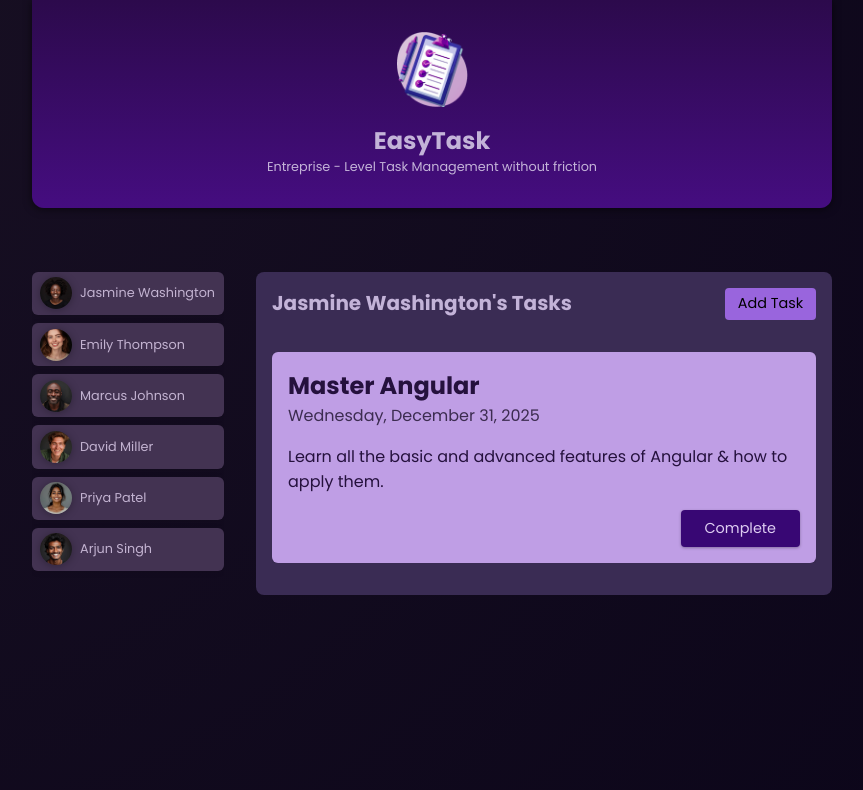
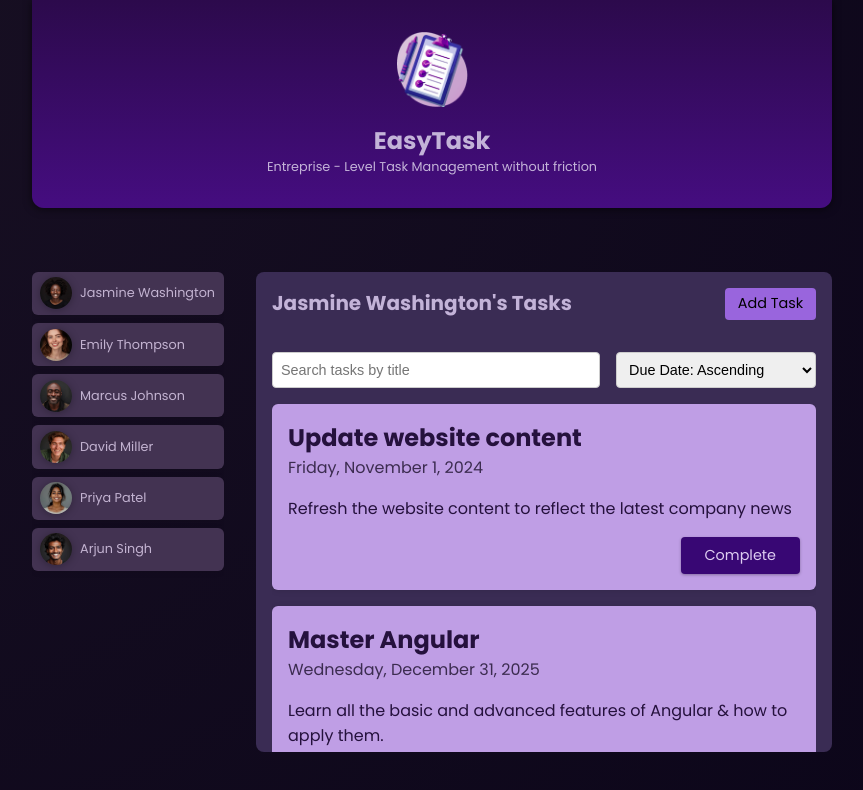
Before and after one commit to tokimanana/Angular_Complete_Guide, an Angular app: page / in a window 1280 px wide. Both pictures are taken after a click on the button "Jasmine Washington". Shown: the top 790 px of the page, without its empty margins (208-1071 px from the left). Built offline with nearby package versions, Linux system fonts and the light colour scheme.

Commit message:
Second Enhancement : Filter and Sort

```diff
--- a/src/app/tasks/tasks.component.css
+++ b/src/app/tasks/tasks.component.css
@@ -61,3 +61,25 @@ ul {
     width: auto;
   }
 }
+
+.filter-sort {
+  display: flex;
+  gap: 1rem;
+  margin-bottom: 1rem;
+}
+
+.filter-sort input,
+.filter-sort select {
+  padding: 0.5rem;
+  border-radius: 4px;
+  border: 1px solid #ccc;
+  font-size: 0.9rem;
+}
+
+.filter-sort input {
+  flex: 1;
+}
+
+.filter-sort select {
+  width: 200px;
+}
--- a/src/app/tasks/tasks.component.html
+++ b/src/app/tasks/tasks.component.html
@@ -10,8 +10,16 @@
     </menu>
   </header>
 
+  <div class="filter-sort">
+    <input type="text" placeholder="Search tasks by title" [(ngModel)]="searchTerm" />
+    <select [(ngModel)]="sortOrder">
+      <option value="asc">Due Date: Ascending</option>
+      <option value="desc">Due Date: Descending</option>
+    </select>
+  </div>
+
   <ul>
-    @for (task of selectedUserTasks; track task.id) {
+    @for (task of filteredAndSortedTasks; track task.id) {
       <li>
         <app-task [task]="task"/>
       </li>
--- a/src/app/tasks/tasks.component.ts
+++ b/src/app/tasks/tasks.component.ts
@@ -1,25 +1,51 @@
-import { Component, Input } from '@angular/core';
+import { Component, Input, SimpleChanges, OnChanges, OnInit } from '@angular/core';
 
 import { TaskComponent } from './task/task.component';
 import { NewTaskComponent } from './new-task/new-task.component';
 import { TasksService } from './tasks.services';
+import { CommonModule } from '@angular/common';
+import { FormsModule } from '@angular/forms';
+import { Task } from './task/task.model';
 
 @Component({
   selector: 'app-tasks',
   standalone: true,
   templateUrl: './tasks.component.html',
   styleUrl: './tasks.component.css',
-  imports: [TaskComponent, NewTaskComponent],
+  imports: [TaskComponent, NewTaskComponent, CommonModule, FormsModule],
 })
-export class TasksComponent {
+export class TasksComponent implements OnInit, OnChanges{
   @Input({ required: true }) userId!: string;
   @Input({ required: true }) name!: string;
   isAddingTask = false;
+  searchTerm: string = '';
+  sortOrder: string = 'asc';
+  tasks: Task[] = [];
 
   constructor(private tasksService: TasksService) {}
 
-  get selectedUserTasks() {
-    return this.tasksService.getUserTasks(this.userId);
+  ngOnInit() {
+    this.loadTasks();
+  }
+
+  ngOnChanges(changes: SimpleChanges) {
+    if (changes['userId']) {
+      this.loadTasks();
+    }
+  }
+
+  loadTasks() {
+    this.tasks = this.tasksService.getUserTasks(this.userId);
+  }
+
+  get filteredAndSortedTasks() {
+    return this.tasks
+      .filter(task => task.title.toLowerCase().includes(this.searchTerm.toLowerCase()))
+      .sort((a, b) => {
+        const dateA = new Date(a.dueDate).getTime();
+        const dateB = new Date(b.dueDate).getTime();
+        return this.sortOrder === 'asc' ? dateA - dateB : dateB - dateA;
+    });
   }
 
   onStartAddTask() {
@@ -28,5 +54,6 @@ export class TasksComponent {
 
   onCloseAddTask() {
     this.isAddingTask = false;
+    this.loadTasks(); // Refresh tasks after adding
   }
 }
--- a/src/app/tasks/tasks.services.ts
+++ b/src/app/tasks/tasks.services.ts
@@ -8,8 +8,7 @@ export class TasksService {
       id: 't1',
       userId: 'u1',
       title: 'Master Angular',
-      summary:
-        'Learn all the basic and advanced features of Angular & how to apply them.',
+      summary: 'Learn all the basic and advanced features of Angular & how to apply them.',
       dueDate: '2025-12-31',
       completed: false,
     },
@@ -25,9 +24,64 @@ export class TasksService {
       id: 't3',
       userId: 'u3',
       title: 'Prepare issue template',
-      summary:
-        'Prepare and describe an issue template which will help with project management',
+      summary: 'Prepare and describe an issue template which will help with project management',
       dueDate: '2024-06-15',
+      completed: false,
+    },
+    {
+      id: 't4',
+      userId: 'u2',
+      title: 'Design logo',
+      summary: 'Create a new logo for the company rebranding project',
+      dueDate: '2024-07-20',
+      completed: false,
+    },
+    {
+      id: 't5',
+      userId: 'u4',
+      title: 'Write documentation',
+      summary: 'Document the new API endpoints for the development team',
+      dueDate: '2024-08-10',
+      completed: false,
+    },
+    {
+      id: 't6',
+      userId: 'u5',
+      title: 'Conduct user interviews',
+      summary: 'Interview users to gather feedback on the new app features',
+      dueDate: '2024-09-05',
+      completed: false,
+    },
+    {
+      id: 't7',
+      userId: 'u6',
+      title: 'Optimize database',
+      summary: 'Improve database performance by optimizing queries and indexes',
+      dueDate: '2024-10-15',
+      completed: false,
+    },
+    {
+      id: 't8',
+      userId: 'u1',
+      title: 'Update website content',
+      summary: 'Refresh the website content to reflect the latest company news',
+      dueDate: '2024-11-01',
+      completed: false,
+    },
+    {
+      id: 't9',
+      userId: 'u2',
+      title: 'Plan marketing campaign',
+      summary: 'Develop a marketing strategy for the upcoming product launch',
+      dueDate: '2024-12-10',
+      completed: false,
+    },
+    {
+      id: 't10',
+      userId: 'u3',
+      title: 'Fix bugs',
+      summary: 'Resolve critical bugs reported by the QA team',
+      dueDate: '2024-12-20',
       completed: false,
     },
   ];
@@ -57,11 +111,13 @@ export class TasksService {
   }
 
   updateTask(updatedTask: Task) {
-    const taskIndex = this.tasks.findIndex(task => task.id === updatedTask.id);
-    if (taskIndex > -1) {
-      this.tasks[taskIndex] = updatedTask;
-      this.saveTasks();
-    }
+    // const taskIndex = this.tasks.findIndex(task => task.id === updatedTask.id);
+    // if (taskIndex > -1) {
+    //   this.tasks[taskIndex] = updatedTask;
+    //   this.saveTasks();
+    // }
+    this.tasks = this.tasks.map(task => task.id === updatedTask.id ? updatedTask : task);
+    this.saveTasks();
   }
 
   private saveTasks() {
```
